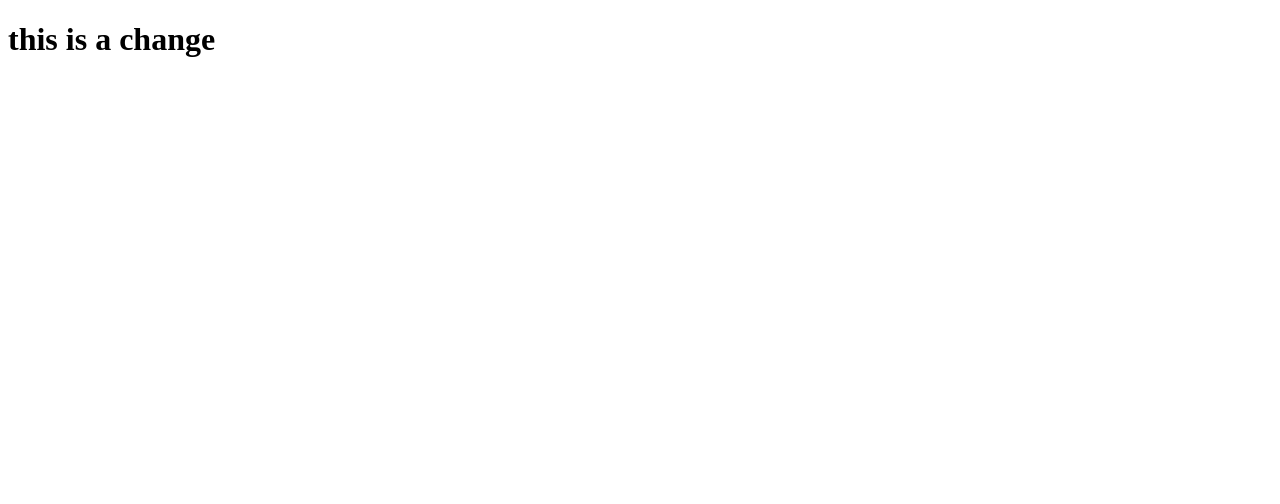
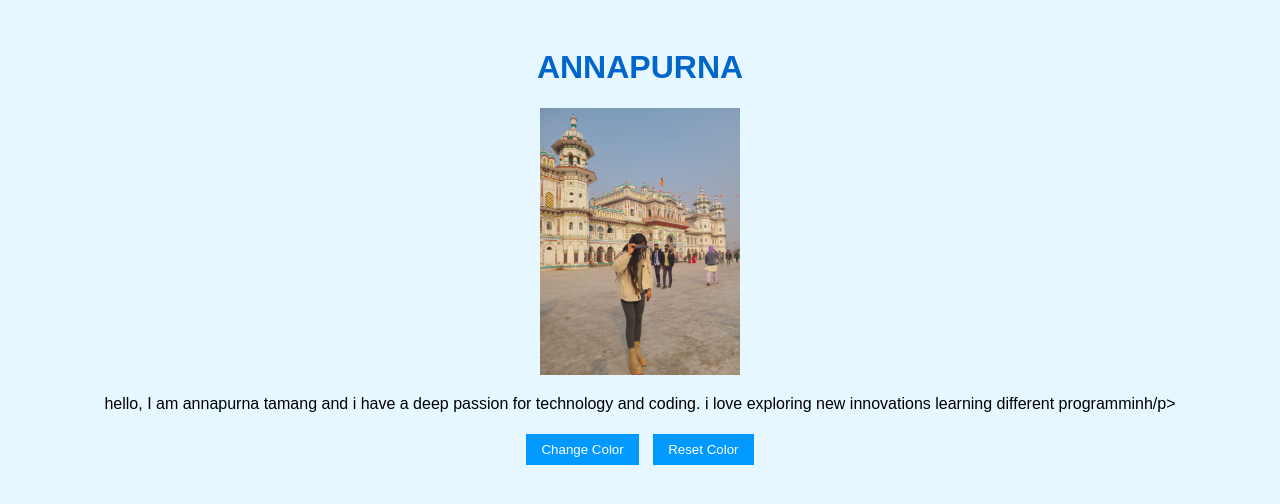
Before and after one commit to AnuuDumjan/spring2025gitExercise, a plain HTML site: page index.html in a window 1280 px wide. Drawn offline with Linux system fonts and the light colour scheme.

Commit message:
added picture of me with an introduction

```diff
--- a/index.html
+++ b/index.html
@@ -3,9 +3,47 @@
 <head>
     <meta charset="UTF-8">
     <meta name="viewport" content="width=device-width, initial-scale=1.0">
-    <title>Document</title>
+    <title>My Personal Page</title>
+    <style>
+        body {
+            background-color: #e6f7ff;
+            font-family: Arial, sans-serif;
+            text-align: center;
+            padding: 20px;
+        }
+        h1 {
+            color: #0066cc;
+        }
+        button {
+            background-color: #0099ff;
+            color: white;
+            border: none;
+            padding: 8px 15px;
+            margin: 5px;
+            cursor: pointer;
+        }
+    </style>
 </head>
 <body>
-    <h1>this is a change</h1>
+    <h1>ANNAPURNA</h1>
+
+    <img src="image.jpg" alt="My Photo" width="200">
+
+    <p>hello,  I am annapurna tamang and i have a deep passion for technology and coding. i love exploring new innovations learning different programminh/p></p>
+
+    <button onclick="changeColor()">Change Color</button>
+    <button onclick="resetColor()">Reset Color</button>
+
+    <script>
+        function changeColor() {
+            const colors = ["lightblue", "lightgreen", "lightpink", "lavender"];
+            const randomColor = colors[Math.floor(Math.random() * colors.length)];
+            document.body.style.backgroundColor = randomColor;
+        }
+
+        function resetColor() {
+            document.body.style.backgroundColor = "#e6f7ff";
+        }
+    </script>
 </body>
 </html>
```
Also changed, not shown: image.jpg (added).
